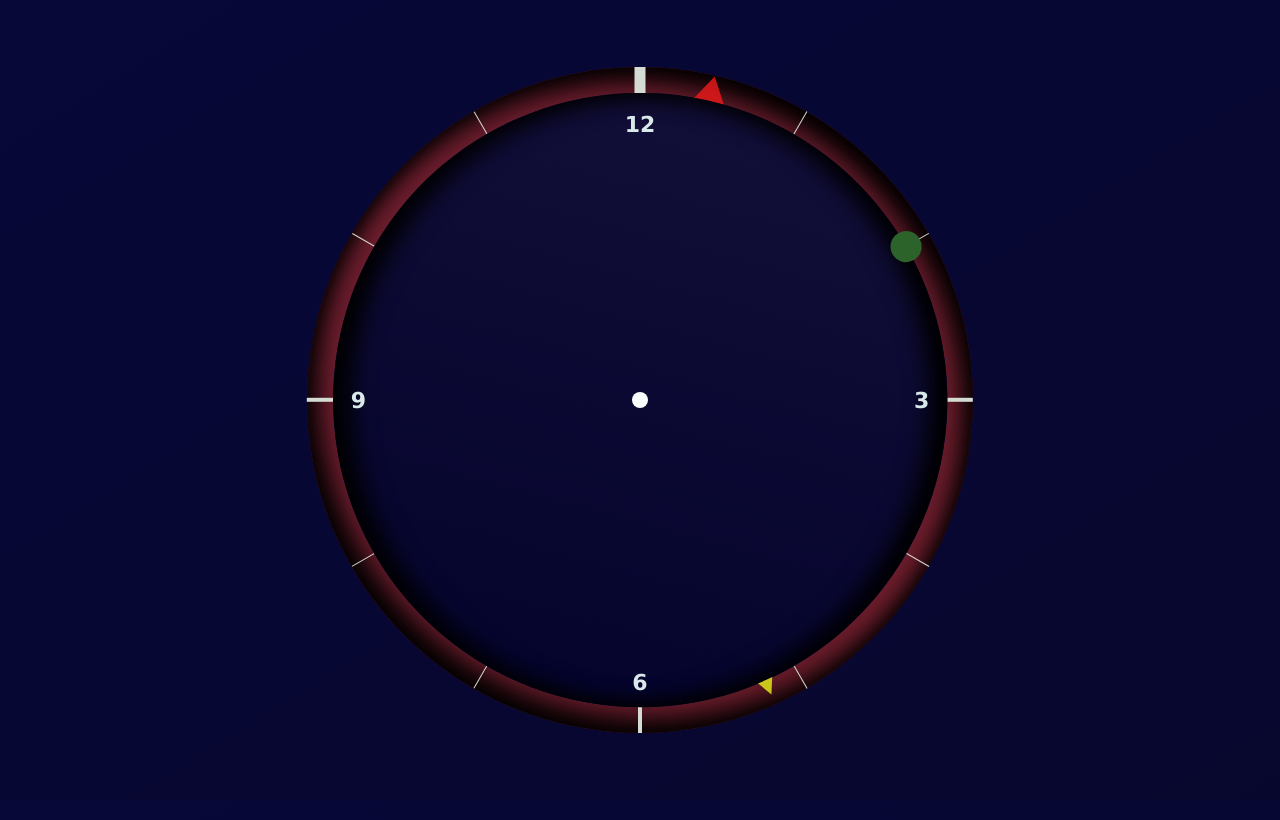
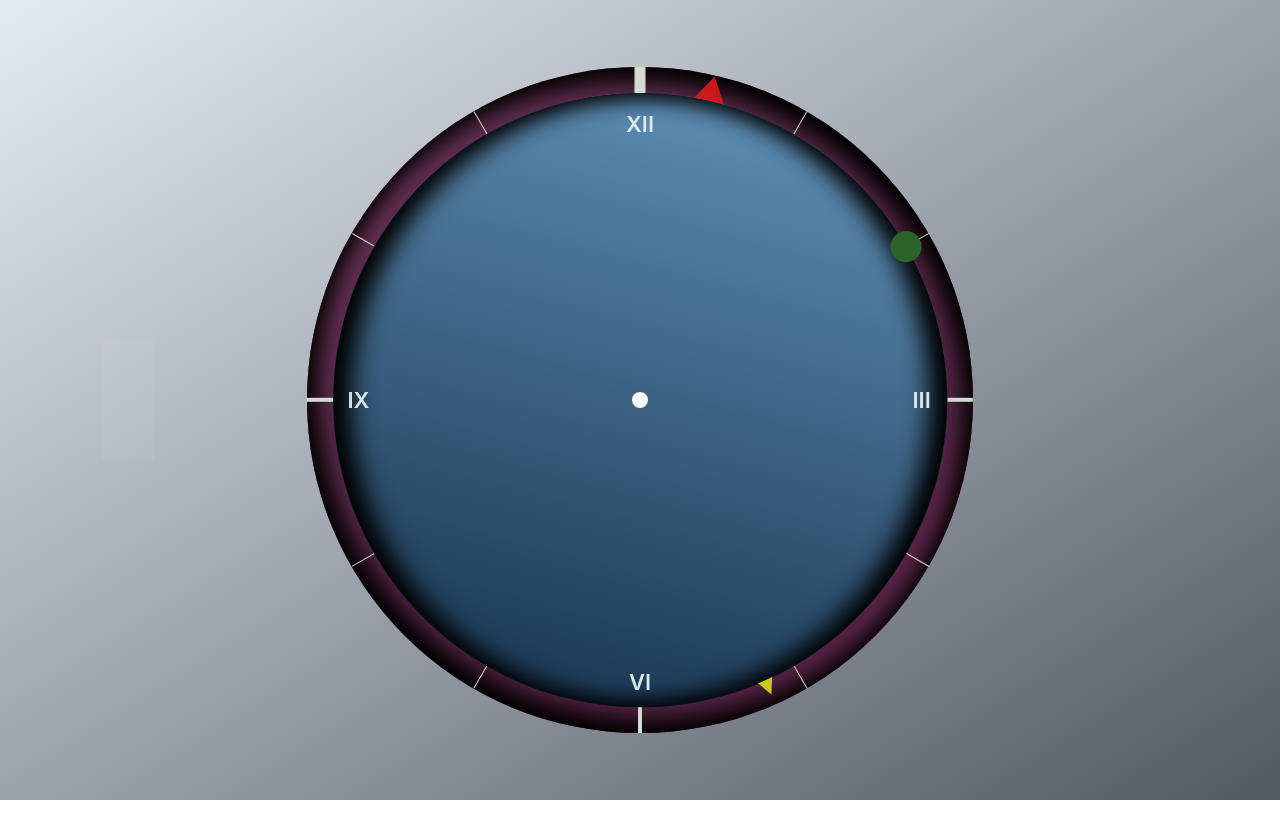
Before and after one commit to Omar-Shaikh1542/WhatstheTime, a plain HTML site: page index.html in a window 1280 px wide. Drawn offline with nearby package versions, Linux system fonts and the light colour scheme.

Commit message:
4th commit

```diff
--- a/index.html
+++ b/index.html
@@ -29,10 +29,10 @@
                 <!-- </div> -->
             </div>
             <div class = "clock-number">
-                <div class = " value value-12">12</div>
-                <div class = " value value-3">3</div>
-                <div class = " value value-6">6</div>
-                <div class = " value value-9">9</div>
+                <div class = " value value-12">XII</div>
+                <div class = " value value-3">III</div>
+                <div class = " value value-6">VI</div>
+                <div class = " value value-9">IX</div>
 
 
             </div>
@@ -58,10 +58,11 @@
 
             </div>
 
+            <div class = "change-button">
+                <div class = "ball"></div>
+            </div>
+
         </div>
-        <!-- <div class = "change-button">
-
-        </div> -->
         <script type = "text/javascript" src = "index.js"></script>
     </body>
 </html>
--- a/style.css
+++ b/style.css
@@ -7,7 +7,6 @@
 body{
     overflow: hidden;
     /* background-color:black; */
-    background: linear-gradient(to bottom right, #070738, rgb(7, 7, 46) ), #0c0c33;
 }
 ol, ul{
     list-style: none;
@@ -18,12 +17,16 @@ ol, ul{
     display: flex;
     justify-content: center;
     align-items: center;
+    /* background: linear-gradient(to bottom right, #083961, #021627 ), #000000; */
+
+    background: linear-gradient(to bottom right, #e6ebf0, #525a63), #ced4da;
+    /* background: linear-gradient(to bottom right, #070738, rgb(7, 7, 46) ), #0c0c33; */
 
 }
 .clock-frame{
     padding: 18%;
     border-radius: 50%;
-    background-color: #a52a2aa2;
+    background-color: #52153ad8;
     box-shadow: 10px -15px 25px rgba(0, 0, 0, 0),
                 inset 10px -15px 25px rgba(0,0, 0),
                 -10px 15px 25px rgba(0, 0, 0, 0),
@@ -132,15 +135,6 @@ ol, ul{
         font-size: 10px;
     }
 }
-.clock-second{
-    position: relative;
-    z-index: 0;
-    border-radius: 50%;
-
-
-    aanimation: secondmove 60s linear infinite;
-    background: linear-gradient(to bottom right, #14103a, #02022b ), #0c0c33;
-}
 .clock-number{
     padding: 15%;
     position: absolute;
@@ -189,13 +183,17 @@ ol, ul{
         /* text-emphasis: none;; */
     }
 }
+
 .clock-second{
-    position: relative;
+    position: absolute;
     z-index: 0;
     border-radius: 50%;
 
+    background: linear-gradient(to bottom right, #699cc5, #0f2841 ), #000000;
 
-    background: linear-gradient(to bottom right, #14103a, #02022b ), #0c0c33;
+    /* background: linear-gradient(to bottom right, #e6ebf0, #525a63), #ced4da; */
+
+    /* background: linear-gradient(to bottom right, #083961, #021627 ), #000000; */
 }
 .clock-pointer-second{
     padding: 2.5%;
@@ -278,7 +276,7 @@ ol, ul{
     color: #d9e8e9;
     font-size: 22px;
     font-weight: 600;
-    font-family:'Lucida Sans', 'Lucida Sans Regular', 'Lucida Grande', 'Lucida Sans Unicode', Geneva, Verdana, sans-serif ;
+    /* font-family:'Lucida Sans', 'Lucida Sans Regular', 'Lucida Grande', 'Lucida Sans Unicode', Geneva, Verdana, sans-serif ; */
     /* transform: rotate(var(--rotation)); */
     /* justify-content: ; */
 
@@ -304,12 +302,23 @@ ol, ul{
     left: 0%;
 }
 
-/* .change-button{
-    padding: 15%;
-    background-color: #fcfdfd;
+.change-button{
+    margin: %;
+    padding: 2%;
+    background-color: #fcfdfd0a;
+    right: 40%;
+    margin: 5%;
     height: 15%;
-    width: 45%;
-} */
+    position: relative;
+}
+.ball{
+    margin: 1%;
+    padding: 25%;
+    /* width: 100%; */
+    /* height: 100%; */
+    /* position: absolute; */
+    background-color: #21e9ad;
+}
 /* =========================================== */
 
 @-webkit-keyframes secondmove{
```
